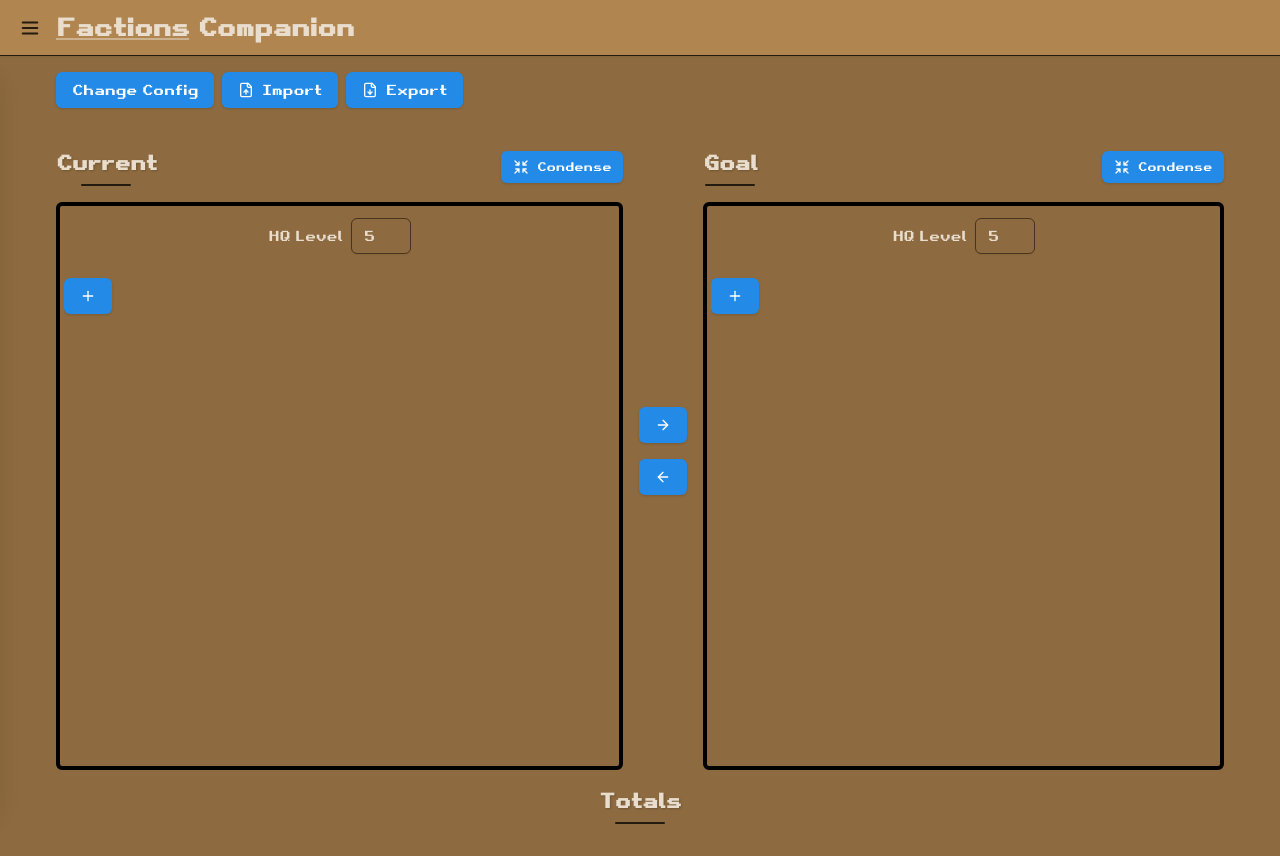
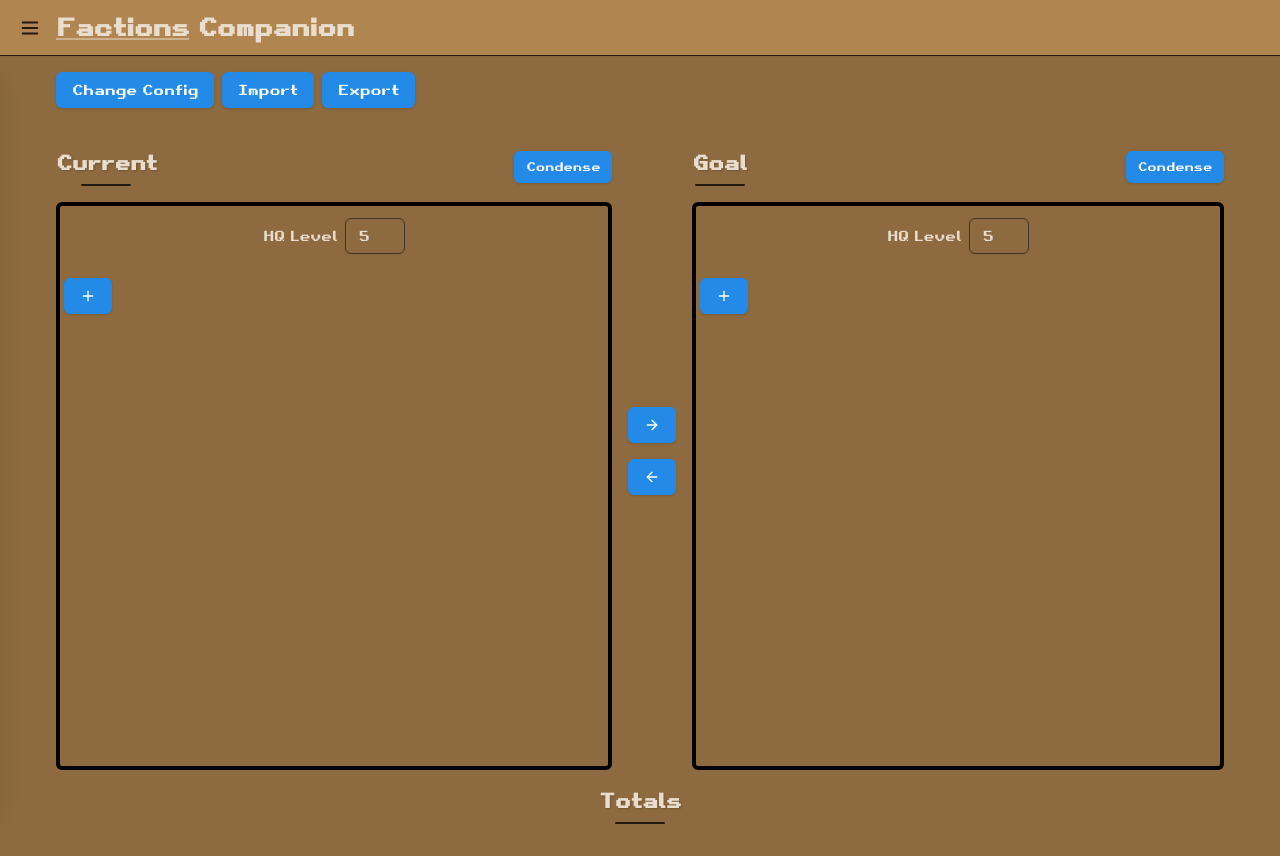
Before and after one commit to Elithous/factions-companion-frontend, a Next.js app: page /calculator in a window 1280 px wide. Built offline with nearby package versions, Linux system fonts and the light colour scheme.

Commit message:
Remove unneeded title icons

```diff
--- a/src/app/calculator/page.tsx
+++ b/src/app/calculator/page.tsx
@@ -1,7 +1,7 @@
 'use client';
 
 import { useCallback, useState } from "react";
-import { ArrowLeft, ArrowRight, FileDown, FileUp, Shrink } from "lucide-react";
+import { ArrowLeft, ArrowRight } from "lucide-react";
 
 import { Button } from '@/components/ui/button';
 import { Popover, PopoverContent, PopoverTrigger } from '@/components/ui/popover';
@@ -41,10 +41,7 @@ function BuildColumn({
       <div className="flex items-center justify-between">
         <p className='title'>{title}</p>
         <SimpleTooltip label="Combine buildings of the same type and level">
-          <Button size="sm" onClick={onCondense}>
-            <Shrink size={14} />
-            Condense
-          </Button>
+          <Button size="sm" onClick={onCondense}>Condense</Button>
         </SimpleTooltip>
       </div>
       <BuildingsPanel buildings={buildings} setBuildings={setBuildings} hq={hq} setHq={setHq} />
@@ -90,14 +87,8 @@ export default function CalculatorPage() {
               <CalculatorConfig config={config} setConfig={setConfig} />
             </PopoverContent>
           </Popover>
-          <Button onClick={() => setImportOpen(true)}>
-            <FileUp size={16} />
-            Import
-          </Button>
-          <Button onClick={handleExport}>
-            <FileDown size={16} />
-            Export
-          </Button>
+          <Button onClick={() => setImportOpen(true)}>Import</Button>
+          <Button onClick={handleExport}>Export</Button>
         </div>
       </div>
 
--- a/src/components/features/game/GameSelect.tsx
+++ b/src/components/features/game/GameSelect.tsx
@@ -1,6 +1,5 @@
 "use client";
 
-import { Gamepad2 } from "lucide-react";
 import { Dispatch, SetStateAction, useEffect, useState } from 'react';
 
 import { getGames } from '@/lib/api/reports';
@@ -48,10 +47,7 @@ export default function GameSelect({ gameId, setGameId }: GameSelectProps) {
   return (
     <Card className="p-4">
       <div className="mb-2 flex items-center justify-between">
-        <div className="flex items-center gap-2">
-          <Gamepad2 size={20} />
-          <p className="text-lg font-medium">Select Game</p>
-        </div>
+        <p className="text-lg font-medium">Select Game</p>
         {isLoading && <Spinner size={16} />}
       </div>
 
--- a/src/components/features/stats/StatsFilters.tsx
+++ b/src/components/features/stats/StatsFilters.tsx
@@ -1,6 +1,6 @@
 'use client'
 
-import { ChevronDown, ChevronUp, Filter, RotateCcw } from 'lucide-react';
+import { ChevronDown, ChevronUp, RotateCcw } from 'lucide-react';
 import { useCallback, useEffect, useState } from "react";
 
 import { getActivePlayerOptions } from '@/lib/api/reports';
@@ -12,6 +12,7 @@ import { Slider } from '@/components/ui/slider';
 import { SimpleTooltip } from '@/components/ui/tooltip';
 import type { StatsFilter } from '@/types/stats';
 
+// @ts-ignore: SCSS side-effect import without module declarations
 import './filters.scss';
 
 export interface StatsFiltersProps {
@@ -136,10 +137,7 @@ export default function StatsFilters({
   return (
     <div className='filters-container'>
       <div className="mb-4 flex items-center justify-between">
-        <div className="flex items-center gap-2">
-          <Filter size={20} />
-          <p className="text-lg font-medium">Filters</p>
-        </div>
+        <p className="text-lg font-medium">Filters</p>
         <div className="flex items-center gap-2">
           <SimpleTooltip label="Toggle advanced filters">
             <Button variant="ghost" onClick={() => setIsExpanded(prev => !prev)}>
--- a/src/components/features/stats/StatsPanel.tsx
+++ b/src/components/features/stats/StatsPanel.tsx
@@ -1,10 +1,9 @@
-import { BarChart3, Filter } from 'lucide-react';
-
 import { Badge } from '@/components/ui/badge';
 import { Card } from '@/components/ui/card';
 import type { StatsFilter, ToFromFaction } from '@/types/stats';
 
 import StatsTable from './StatsTable';
+// @ts-ignore: SCSS side-effect import without module declarations
 import './stats.scss';
 
 interface StatsPanelProps {
@@ -41,10 +40,7 @@ export default function StatsPanel({ filter, data }: StatsPanelProps) {
     <div className='stats-container flex flex-col gap-6'>
       {data?.total && (
         <Card className='faction-totals p-4 shadow-sm'>
-          <div className="mb-4 flex items-center gap-2">
-            <BarChart3 size={20} />
-            <p className="text-lg font-medium">Total Statistics</p>
-          </div>
+          <p className="mb-4 text-lg font-medium">Total Statistics</p>
           <StatsTable data={data.total} title="Totals by Faction" />
         </Card>
       )}
@@ -52,10 +48,7 @@ export default function StatsPanel({ filter, data }: StatsPanelProps) {
       {data?.filtered && (
         <Card className='filtered-totals p-4 shadow-sm'>
           <div className="mb-4 flex items-center justify-between">
-            <div className="flex items-center gap-2">
-              <Filter size={20} />
-              <p className="text-lg font-medium">Filtered Statistics</p>
-            </div>
+            <p className="text-lg font-medium">Filtered Statistics</p>
             {hasActiveFilters && <Badge className="bg-primary/20 text-primary">Active Filters</Badge>}
           </div>
 
```
